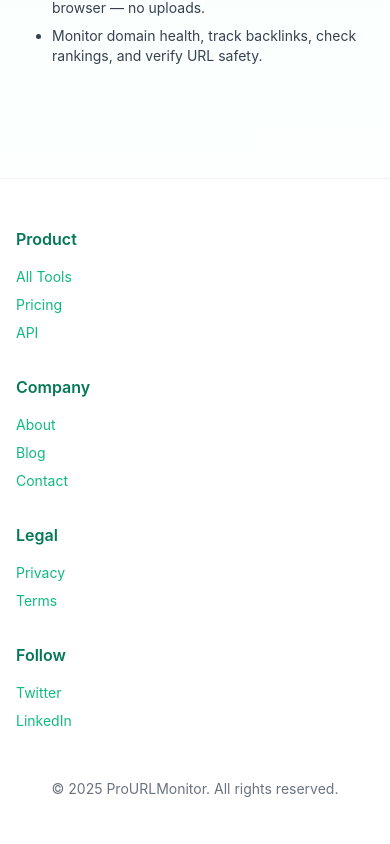
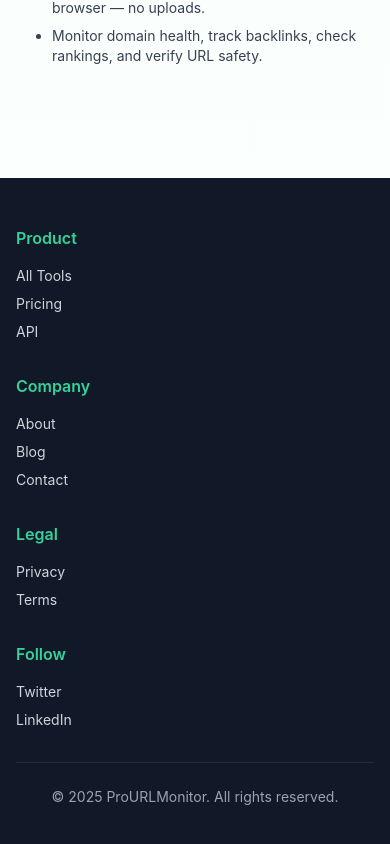
Before and after one commit to owaiskhaaan-sys/pro-url-monitor, a Next.js app: page / in a window 390 px wide. Shown: the part 2554-3398 px from the top of the page. Built offline with nearby package versions, Linux system fonts and the light colour scheme.

Commit message:
Update footer with dark theme colors and improved mobile layout

```diff
--- a/components/Footer.js
+++ b/components/Footer.js
@@ -1,41 +1,43 @@
 export default function Footer() {
   return (
-    <footer className="bg-white border-t mt-12" style={{borderColor: 'rgba(6,95,70,0.06)'}}>
+    <footer className="bg-gray-900 mt-12">
       <div className="container py-12">
-        <div className="grid grid-cols-1 sm:grid-cols-2 md:grid-cols-4 gap-8 mb-8">
+        <div className="grid grid-cols-1 sm:grid-cols-2 lg:grid-cols-4 gap-8 mb-8">
           <div>
-            <h4 className="font-semibold text-emerald-700 mb-4">Product</h4>
-            <ul className="space-y-2 text-sm text-gray-600">
-              <li><a href="/tools" className="hover:underline">All Tools</a></li>
-              <li><a href="/pricing" className="hover:underline">Pricing</a></li>
-              <li><a href="/api" className="hover:underline">API</a></li>
+            <h4 className="font-semibold text-emerald-400 mb-4">Product</h4>
+            <ul className="space-y-2 text-sm">
+              <li><a href="/tools" className="text-gray-300 hover:text-emerald-400 transition">All Tools</a></li>
+              <li><a href="/pricing" className="text-gray-300 hover:text-emerald-400 transition">Pricing</a></li>
+              <li><a href="/api" className="text-gray-300 hover:text-emerald-400 transition">API</a></li>
             </ul>
           </div>
           <div>
-            <h4 className="font-semibold text-emerald-700 mb-4">Company</h4>
-            <ul className="space-y-2 text-sm text-gray-600">
-              <li><a href="/about" className="hover:underline">About</a></li>
-              <li><a href="/blog" className="hover:underline">Blog</a></li>
-              <li><a href="/contact" className="hover:underline">Contact</a></li>
+            <h4 className="font-semibold text-emerald-400 mb-4">Company</h4>
+            <ul className="space-y-2 text-sm">
+              <li><a href="/about" className="text-gray-300 hover:text-emerald-400 transition">About</a></li>
+              <li><a href="/blog" className="text-gray-300 hover:text-emerald-400 transition">Blog</a></li>
+              <li><a href="/contact" className="text-gray-300 hover:text-emerald-400 transition">Contact</a></li>
             </ul>
           </div>
           <div>
-            <h4 className="font-semibold text-emerald-700 mb-4">Legal</h4>
-            <ul className="space-y-2 text-sm text-gray-600">
-              <li><a href="/privacy" className="hover:underline">Privacy</a></li>
-              <li><a href="/terms" className="hover:underline">Terms</a></li>
+            <h4 className="font-semibold text-emerald-400 mb-4">Legal</h4>
+            <ul className="space-y-2 text-sm">
+              <li><a href="/privacy" className="text-gray-300 hover:text-emerald-400 transition">Privacy</a></li>
+              <li><a href="/terms" className="text-gray-300 hover:text-emerald-400 transition">Terms</a></li>
             </ul>
           </div>
           <div>
-            <h4 className="font-semibold text-emerald-700 mb-4">Follow</h4>
-            <ul className="space-y-2 text-sm text-gray-600">
-              <li><a href="#" className="hover:underline">Twitter</a></li>
-              <li><a href="#" className="hover:underline">LinkedIn</a></li>
+            <h4 className="font-semibold text-emerald-400 mb-4">Follow</h4>
+            <ul className="space-y-2 text-sm">
+              <li><a href="#" className="text-gray-300 hover:text-emerald-400 transition">Twitter</a></li>
+              <li><a href="#" className="text-gray-300 hover:text-emerald-400 transition">LinkedIn</a></li>
             </ul>
           </div>
         </div>
-        <div className="text-center text-sm pt-4 text-gray-500">
-          <p>&copy; 2025 ProURLMonitor. All rights reserved.</p>
+        <div className="border-t border-gray-800 pt-6">
+          <div className="text-center text-sm text-gray-400">
+            <p>&copy; 2025 ProURLMonitor. All rights reserved.</p>
+          </div>
         </div>
       </div>
     </footer>
```
